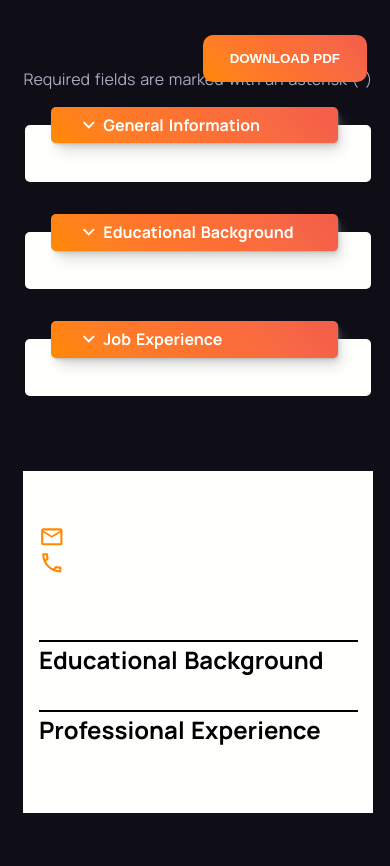
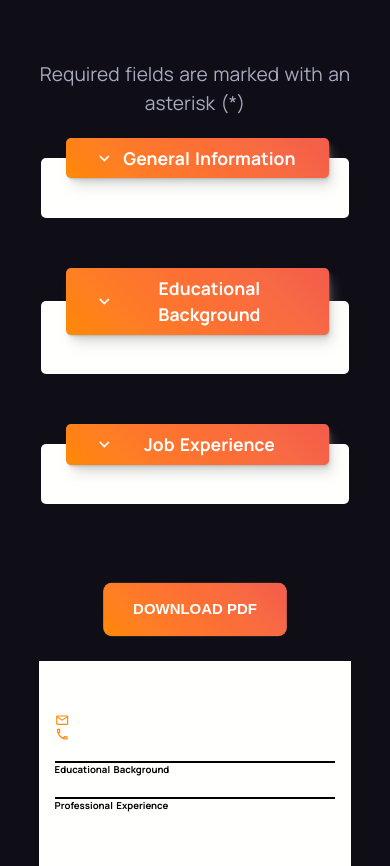
Before and after one commit to GreyTearsDev/cv-application, a React (Vite) app: page / in a window 390 px wide. Built offline with nearby package versions, Linux system fonts and the light colour scheme.

Commit message:
style: Improved responsiveness for different screen sizes

```diff
--- a/src/styles/main.css
+++ b/src/styles/main.css
@@ -62,25 +62,6 @@
     11.2px 22.3px 28.1px -1.8px hsl(var(--shadow-color) / 0.34),
     17px 33.9px 42.7px -2.1px hsl(var(--shadow-color) / 0.34),
     25px 50px 62.9px -2.5px hsl(var(--shadow-color) / 0.34);
-
-  --shadow-inset-elevation-low: inset 0.3px 0.5px 0.7px
-      hsl(var(--shadow-color) / 0.34),
-    inset 0.4px 0.8px 1px -1.2px hsl(var(--shadow-color) / 0.34),
-    inset 1px 2px 2.5px -2.5px hsl(var(--shadow-color) / 0.34);
-  --shadow-inset-elevation-medium: inset 0.3px 0.5px 0.7px
-      hsl(var(--shadow-color) / 0.36),
-    inset 0.8px 1.6px 2px -0.8px hsl(var(--shadow-color) / 0.36),
-    inset 2.1px 4.1px 5.2px -1.7px hsl(var(--shadow-color) / 0.36),
-    inset 5px 10px 12.6px -2.5px hsl(var(--shadow-color) / 0.36);
-  --shadow-inset-elevation-high: inset 0.3px 0.5px 0.7px
-      hsl(var(--shadow-color) / 0.34),
-    inset 1.5px 2.9px 3.7px -0.4px hsl(var(--shadow-color) / 0.34),
-    inset 2.7px 5.4px 6.8px -0.7px hsl(var(--shadow-color) / 0.34),
-    inset 4.5px 8.9px 11.2px -1.1px hsl(var(--shadow-color) / 0.34),
-    inset 7.1px 14.3px 18px -1.4px hsl(var(--shadow-color) / 0.34),
-    inset 11.2px 22.3px 28.1px -1.8px hsl(var(--shadow-color) / 0.34),
-    inset 17px 33.9px 42.7px -2.1px hsl(var(--shadow-color) / 0.34),
-    inset 25px 50px 62.9px -2.5px hsl(var(--shadow-color) / 0.34);
 }
 
 body {
@@ -99,7 +80,7 @@ h4,
   margin: 0;
 }
 
-#root {
+.app {
   display: grid;
   grid-template-columns: minmax(350px, 20vw) 1fr;
   gap: 6vw;
@@ -120,10 +101,12 @@ legend {
   background-image: var(--gradient-main);
   box-shadow: var(--shadow-elevation-medium);
   display: grid;
+  align-items: center;
   grid-template-columns: 10% 1fr;
   gap: 0.2em;
   width: 80%;
   transition: all 120ms ease-in-out;
+  text-align: center;
 }
 
 legend:hover {
@@ -194,12 +177,10 @@ legend .icon {
 .icon--button:hover {
   transform: scale(1.25) rotate(90deg);
   cursor: pointer;
-  fill: var(--clr-form-secondary);
 }
 
 .error-message {
   align-self: flex-start;
-  margin-top: 0.2em;
   padding: 0.2em 0.6em;
   margin: 0;
   color: var(--clr-form-body);
@@ -262,6 +243,7 @@ textarea::placeholder {
 
 .section {
   margin-bottom: var(--gap-xlarge);
+  padding-bottom: var(--gap-mid);
 }
 .main-section {
   margin-top: 75px;
@@ -272,17 +254,22 @@ textarea::placeholder {
 }
 
 .card {
-  margin-top: var(--gap-small);
+  margin-top: var(--gap-mid);
   position: relative;
   border: 1px solid rgba(0, 0, 0, 0.2);
-  padding-left: var(--gap-mid);
+  padding: 0 var(--gap-mid);
+}
+
+.card p {
+  max-width: 65ch;
+  margin-bottom: var(--gap-mid);
 }
 
 .card__date {
   max-width: 40%;
   display: grid;
+  gap: 1vw;
   grid-template-columns: repeat(2, 1fr);
-  margin-bottom: var(--gap-small);
 }
 
 .card h4,
@@ -290,10 +277,14 @@ textarea::placeholder {
   margin-top: 0.2vh;
 }
 
+.card h3 {
+  margin-bottom: 0.2vh;
+}
+
 .card svg {
   position: absolute;
-  right: var(--gap-large);
-  top: var(--gap-mid);
+  right: -35px;
+  top: 0;
 }
 
 .flex-row {
@@ -308,7 +299,7 @@ textarea::placeholder {
   display: flex;
   position: absolute;
   top: 35px;
-  right: 6vw;
+  right: 0;
   color: var(--clr-button-text);
   background-image: var(--gradient-main);
   font-weight: bold;
@@ -321,3 +312,306 @@ textarea::placeholder {
   cursor: pointer;
   font-weight: bolder;
 }
+
+.container {
+  position: relative;
+  max-width: 1536px;
+  margin-left: auto;
+  margin-right: auto;
+  padding-left: 0.5rem;
+  padding-right: 0.5rem;
+}
+
+/* 2xl */
+@media (max-width: 1536px) {
+  .container {
+    max-width: 1280px;
+  }
+}
+
+/* xl */
+@media (max-width: 1280px) {
+  .container {
+    max-width: 1024px;
+  }
+
+  form p {
+    font-size: 0.8em;
+  }
+
+  .btn__download {
+    transform: scale(0.95);
+  }
+
+  form p {
+    font-size: 0.8em;
+  }
+
+  .app {
+    grid-template-columns: minmax(200px, 15vw) 1fr;
+    gap: 6vw;
+  }
+
+  .card svg {
+    right: -30px;
+  }
+  legend {
+    font-size: 0.8em;
+  }
+  label {
+    font-size: 0.9em;
+  }
+
+  .section .icon {
+    max-width: 1.2rem;
+  }
+  .section--header {
+    padding-bottom: 0;
+    margin-bottom: 30px;
+  }
+  .section h1 {
+    font-size: 1.8em;
+  }
+  .section h2 {
+    font-size: 1em;
+  }
+  .card h3 {
+    font-size: 0.8em;
+  }
+  .card h4,
+  .card p {
+    font-size: 0.6em;
+  }
+  .card__date {
+    min-width: fit-content;
+  }
+}
+
+/* lg */
+@media (max-width: 1024px) {
+  .container {
+    max-width: 768px;
+  }
+
+  form p {
+    font-size: 0.7em;
+  }
+
+  .btn__download {
+    transform: scale(0.9);
+  }
+
+  legend {
+    font-size: 0.7em;
+  }
+  label {
+    font-size: 0.8em;
+  }
+  .card svg {
+    right: -25px;
+  }
+  .app {
+    grid-template-columns: minmax(100px, 250px) 1fr;
+  }
+  textarea {
+    max-width: 180px;
+  }
+  .section .icon {
+    max-width: 1rem;
+  }
+  .section--header {
+    padding-bottom: 0;
+    margin-bottom: 20px;
+  }
+  .section h1 {
+    font-size: 1.4em;
+  }
+  .section h2 {
+    font-size: 0.8em;
+  }
+  .card h3 {
+    font-size: 0.8em;
+  }
+  .card h4,
+  .card p {
+    font-size: 0.6em;
+  }
+}
+
+/* md */
+@media (max-width: 768px) {
+  .container {
+    max-width: 640px;
+  }
+
+  .btn__download {
+    transform: scale(0.85);
+  }
+
+  label {
+    font-size: 0.6em;
+  }
+
+  .card svg {
+    right: -20px;
+  }
+
+  .app {
+    grid-template-columns: minmax(100px, 200px) 1fr;
+  }
+
+  legend {
+    font-size: 0.5em;
+  }
+
+  fieldset {
+    padding-left: 8%;
+    padding-right: 8%;
+  }
+
+  .section > .card {
+    margin-top: 10px;
+  }
+
+  .section--education,
+  .section--experience {
+    margin-bottom: 0;
+  }
+
+  textarea {
+    max-width: 130px;
+  }
+
+  .section .icon {
+    max-width: 0.9rem;
+  }
+  .section--header {
+    padding-bottom: 0;
+    margin-bottom: 20px;
+  }
+  .section h1 {
+    font-size: 1.2em;
+  }
+  .section h2 {
+    font-size: 0.6em;
+  }
+  .card h3 {
+    font-size: 0.6em;
+  }
+  .card h4,
+  .card p {
+    font-size: 0.4em;
+  }
+}
+
+/* sm */
+@media (max-width: 640px) {
+  .container {
+    width: 100%;
+    display: flex;
+    flex-direction: column;
+    padding: 0;
+  }
+
+  textarea {
+    max-width: 405px;
+  }
+
+  fieldset .icon {
+    max-width: 2.6em;
+  }
+
+  form p {
+    font-size: 1.4em;
+    margin-bottom: 20px;
+    text-align: center;
+  }
+
+  legend,
+  .btn__download {
+    font-size: 1.1em;
+  }
+
+  label {
+    top: 0;
+    font-size: 1.2em;
+  }
+  .icon {
+    max-width: 1.4em;
+  }
+
+  form {
+    padding: 0 10vw;
+    margin-top: 60px;
+  }
+
+  fieldset {
+    margin-bottom: 50px;
+  }
+
+  .main-section {
+    margin-top: 0px;
+    padding: 0 10vw;
+  }
+  .btn__download {
+    margin: 0 auto 20px auto;
+    position: relative;
+    top: 0;
+  }
+}
+
+/* xs */
+@media (max-width: 475px) {
+  .container {
+    width: 100%;
+    display: flex;
+    flex-direction: column;
+    padding: 0;
+  }
+
+  textarea {
+    max-width: 350px;
+  }
+
+  fieldset .icon {
+    max-width: 2.6em;
+  }
+
+  form p {
+    font-size: 1.2em;
+    margin-bottom: 20px;
+  }
+
+  legend,
+  .btn__download {
+    font-size: 1.1em;
+  }
+
+  label {
+    top: 0;
+    font-size: 1em;
+  }
+  .icon {
+    max-width: 1.4em;
+  }
+
+  form {
+    padding: 0 10vw;
+    margin-top: 60px;
+  }
+
+  fieldset {
+    margin-bottom: 50px;
+  }
+
+  .main-section {
+    margin-top: 0px;
+    padding: 0 10vw;
+  }
+  .btn__download {
+    margin-left: auto;
+    margin-right: auto;
+    position: relative;
+    top: 0;
+  }
+}
```
